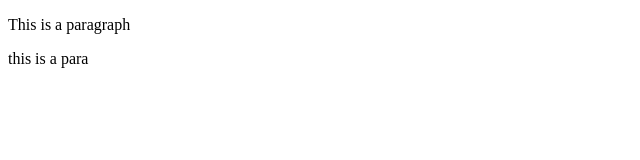
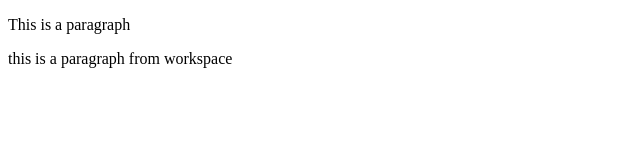
Before and after one commit to gt9802/example, a plain HTML site: page index.html in a window 1280 px wide. Shown: the whole page, without its empty margins (0-640 px from the left). Drawn offline with Linux system fonts and the light colour scheme.

Commit message:
worspace modified

```diff
--- a/index.html
+++ b/index.html
@@ -7,6 +7,6 @@
 </head>
 <body>
     <p>This is a paragraph</p>
-    <p> this is a para</p>
+    <p> this is a paragraph from workspace</p>
 </body>
 </html>
```
